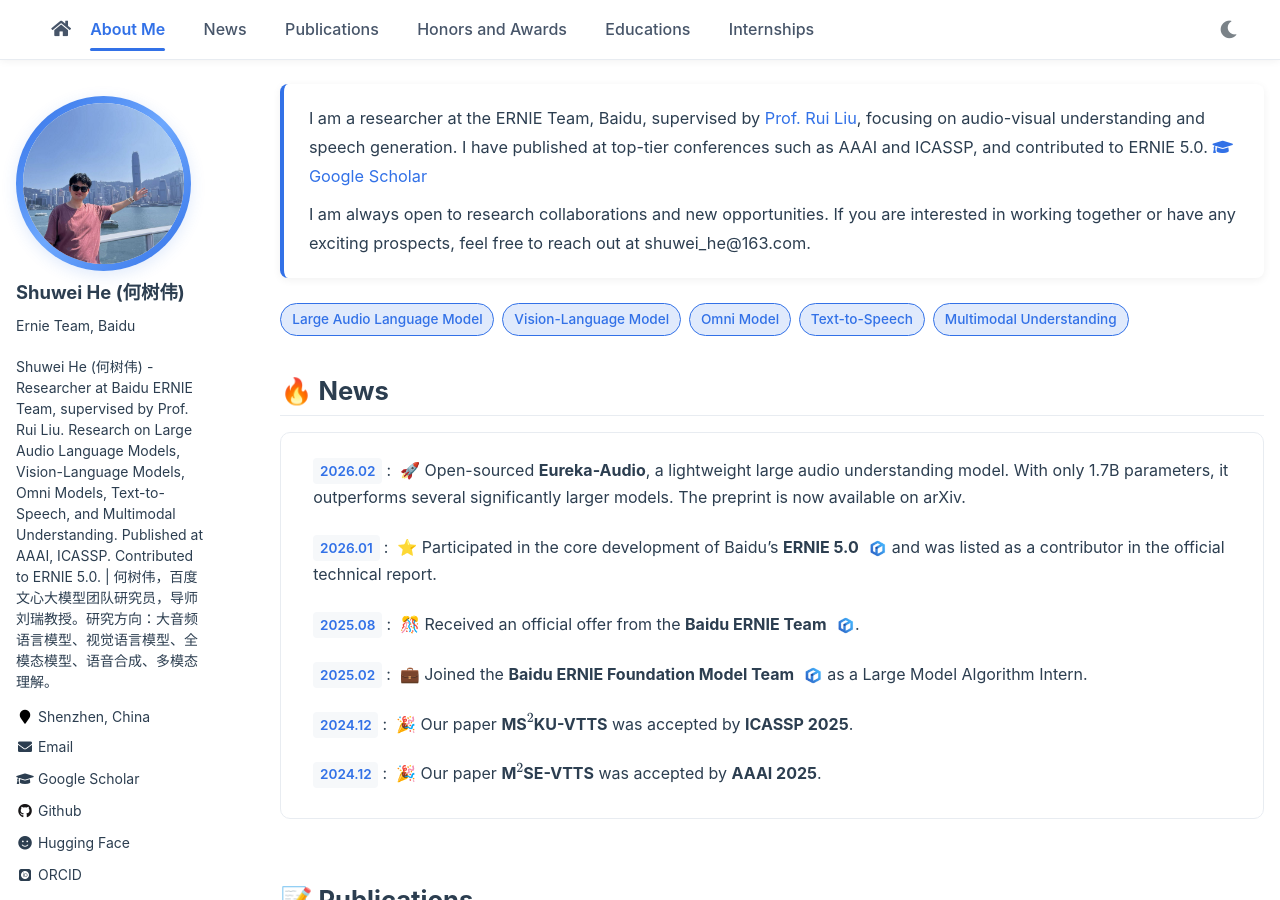
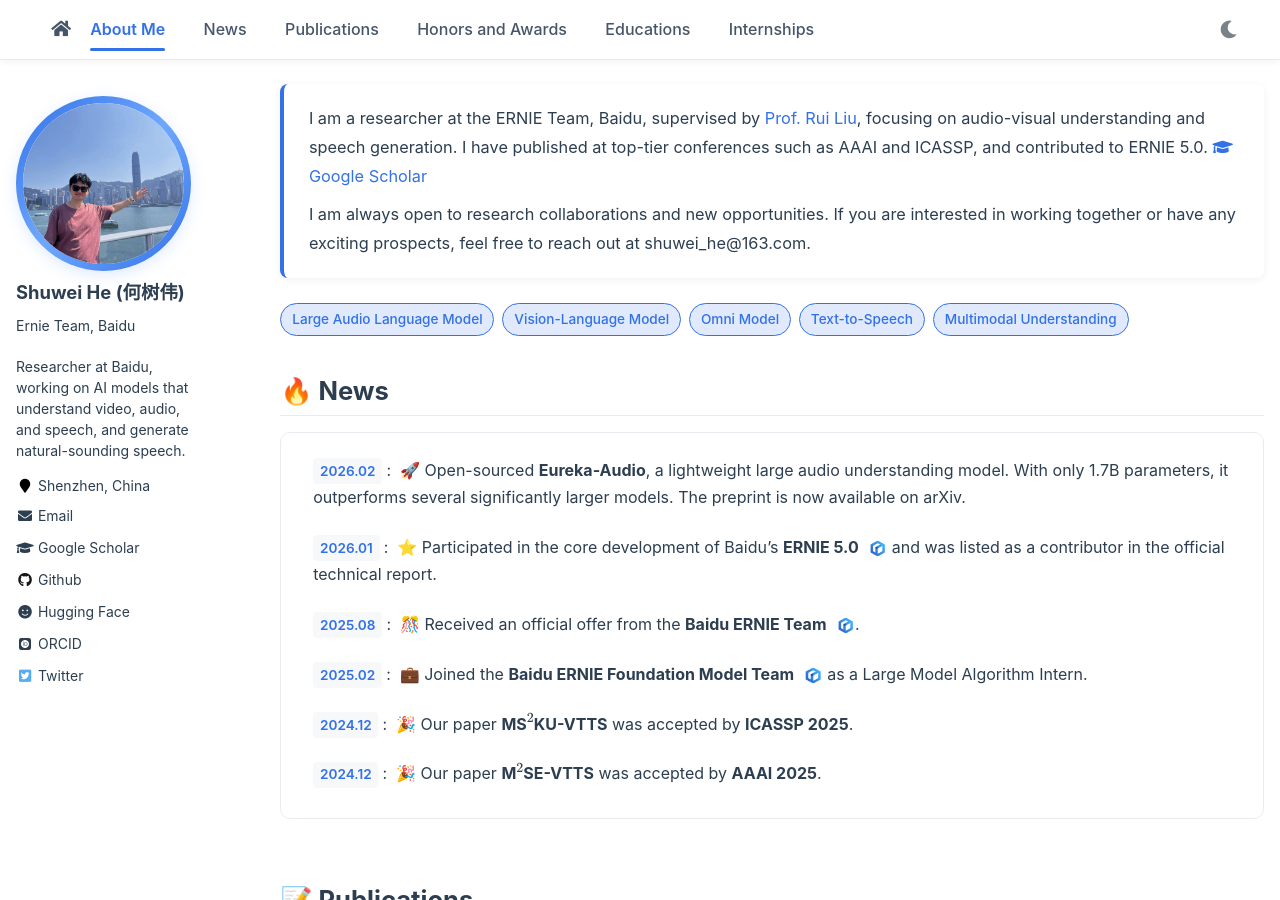
Before and after one commit to he-shuwei/he-shuwei.github.io, a Jekyll site: the page built from _pages/about.md, in a window 1280 px wide and 900 px high. Built offline with Jekyll 4.4.1, drawn with Linux system fonts in a browser that asks for light colours; comment, search, counter and statistics services are not loaded.

Commit message:
Add manual SEO meta tags in head, restore config description

```diff
--- a/_config.yml
+++ b/_config.yml
@@ -7,7 +7,7 @@
 
 # Site Settings
 title                    : "Shuwei He (何树伟)"
-description              : "Shuwei He (何树伟) - Researcher at Baidu ERNIE Team, supervised by Prof. Rui Liu. Research on Large Audio Language Models, Vision-Language Models, Omni Models, Text-to-Speech, and Multimodal Understanding. Published at AAAI, ICASSP. Contributed to ERNIE 5.0. | 何树伟，百度文心大模型团队研究员，导师刘瑞教授。研究方向：大音频语言模型、视觉语言模型、全模态模型、语音合成、多模态理解。"
+description              : "Researcher at Baidu, working on AI models that understand video, audio, and speech, and generate natural-sounding speech."
 repository               : "he-shuwei/he-shuwei.github.io"
 url                      : "https://he-shuwei.github.io"
 
--- a/_includes/head/custom.html
+++ b/_includes/head/custom.html
@@ -4,6 +4,9 @@
 <link rel="manifest" href="images/site.webmanifest">
 
 <meta name="theme-color" content="#ffffff" id="theme-color-meta">
+<meta name="description" content="Shuwei He (何树伟) - Researcher at Baidu ERNIE Team, supervised by Prof. Rui Liu. Research on Large Audio Language Models, Vision-Language Models, Omni Models, Text-to-Speech, and Multimodal Understanding. Published at AAAI, ICASSP. Contributed to ERNIE 5.0. | 何树伟，百度文心大模型团队研究员，导师刘瑞教授。研究方向：大音频语言模型、视觉语言模型、全模态模型、语音合成、多模态理解。">
+<meta name="keywords" content="Shuwei He, 何树伟, Baidu, ERNIE, Large Audio Language Model, Vision-Language Model, Omni Model, Text-to-Speech, Multimodal Understanding, AAAI, ICASSP">
+<meta name="author" content="Shuwei He (何树伟)">
 <link rel="stylesheet" href="assets/css/academicons.css"/>
 
 {% if page.math %}
```
